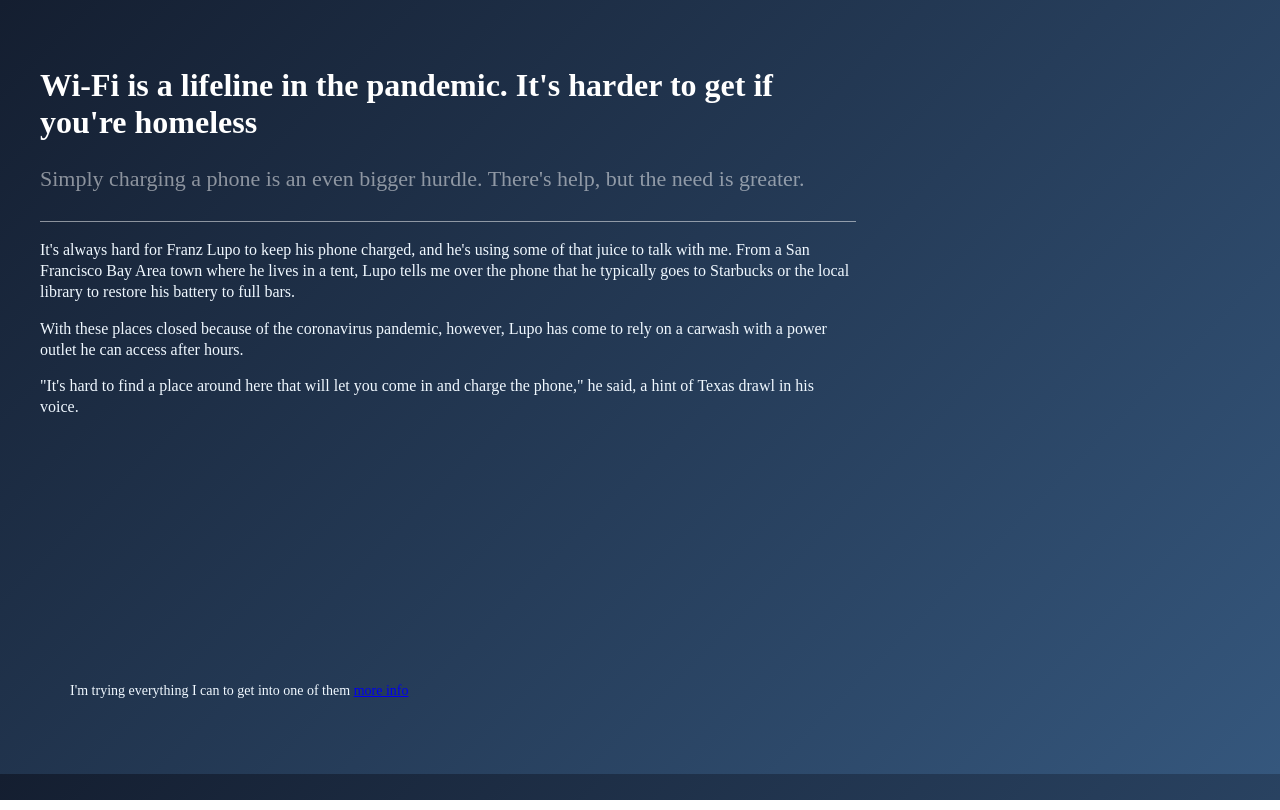
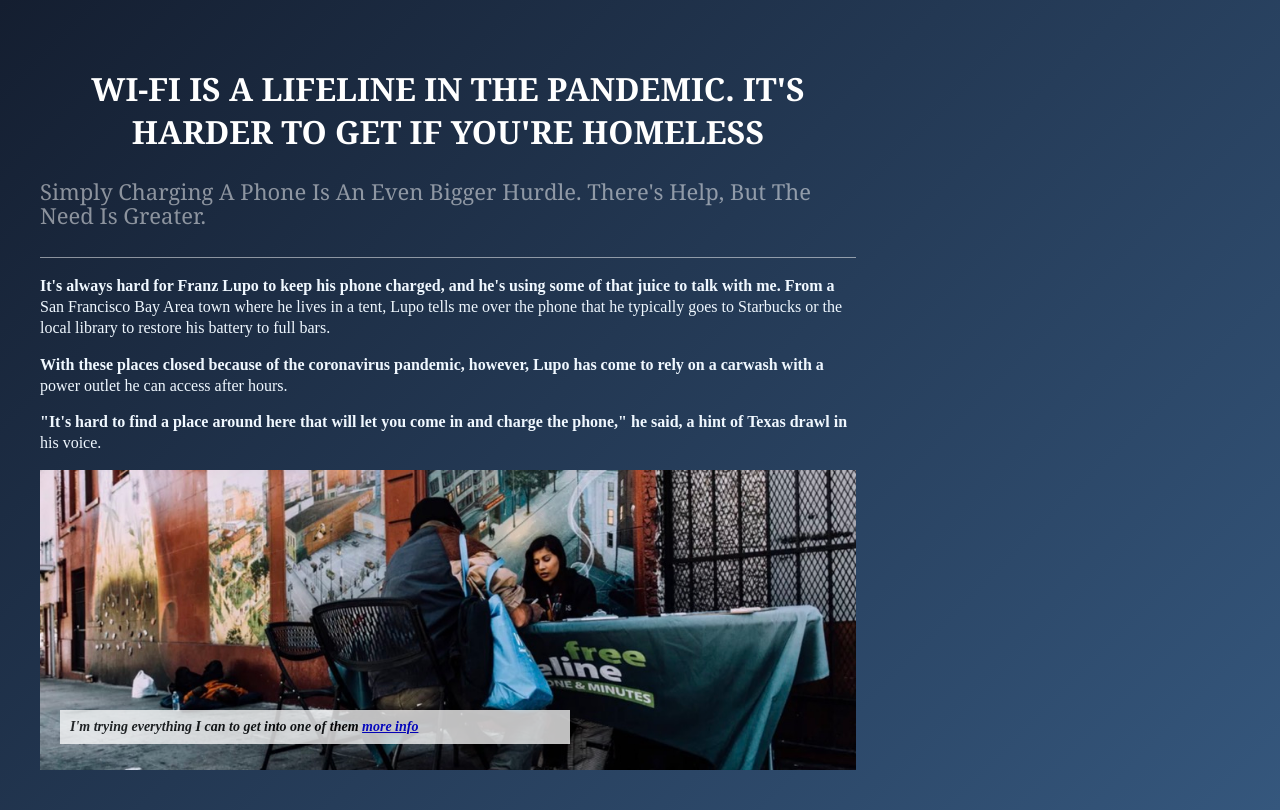
Before and after one commit to zyfcffy/css-basic, a plain HTML site: page exercise-2/index.html in a window 1280 px wide. Drawn offline with Linux system fonts and the light colour scheme.

Commit message:
modify: hand in exercise-2

```diff
--- a/exercise-2/styles/index.css
+++ b/exercise-2/styles/index.css
@@ -17,6 +17,10 @@ h1 {
     font-size: 2em;
     width: 100%;
 }
+h1{
+    text-align: center;
+    text-transform:uppercase;
+}
 
 h2 {
     border-bottom: 1px solid rgba(255, 255, 255, 0.5);
@@ -27,6 +31,12 @@ h2 {
     padding-bottom: 30px;
     text-align: left;
 }
+h2{
+    text-transform:capitalize;
+}
+h1,h2{
+    font-family:Georgia;
+}
 
 p {
     color: AliceBlue;
@@ -34,11 +44,21 @@ p {
     text-align: left;
     width: 100%;
 }
+p{
+    font-family:Helvetica
+    font-size:18px
+}
+p:first-line{
+    font-weight:bold;
+}
 
 .image {
     background-size: cover;
     background-position: center;
     height: 300px;
+}
+.image{
+    background-image:url("../img/background-img.jpg");
 }
 
 .caption {
@@ -52,3 +72,13 @@ p {
     top: 80%;
     width: 60%;
 }
+.caption{
+    background-color: #fff;
+    color:#000;
+    opacity:0.75;
+    font-style:italic;
+}
+.caption a:hover {
+    color:Purple;
+    text-decoration:none
+}
```
